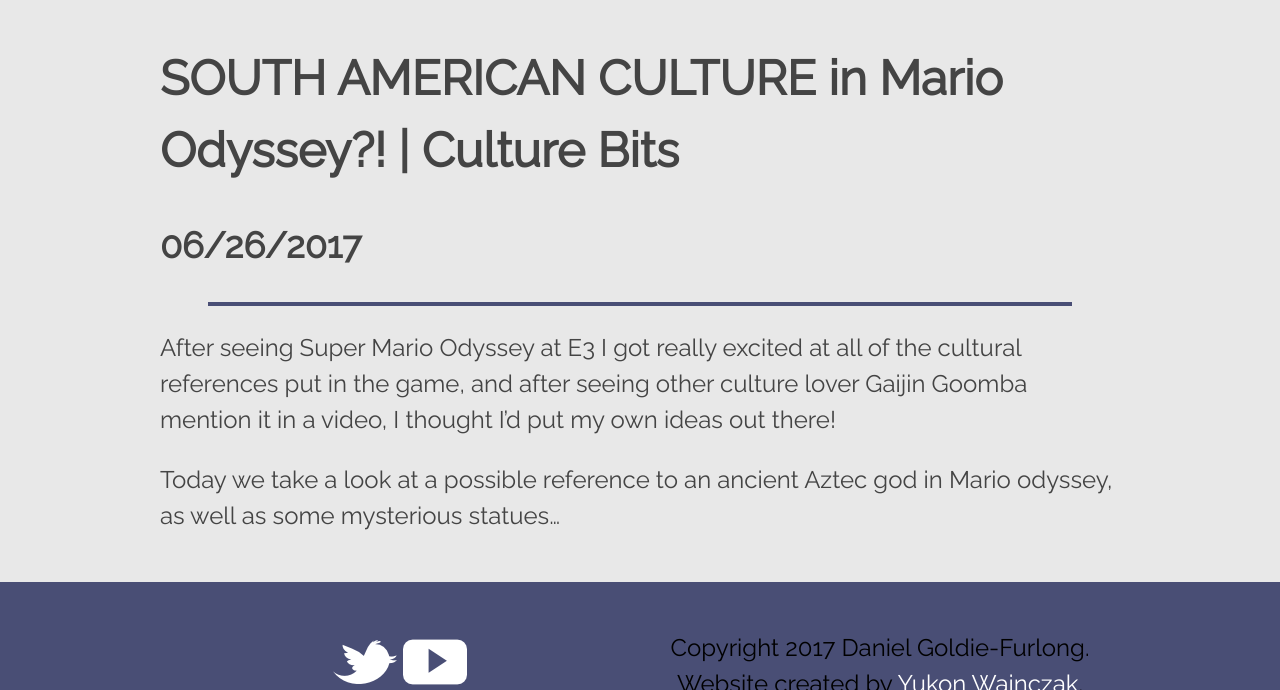
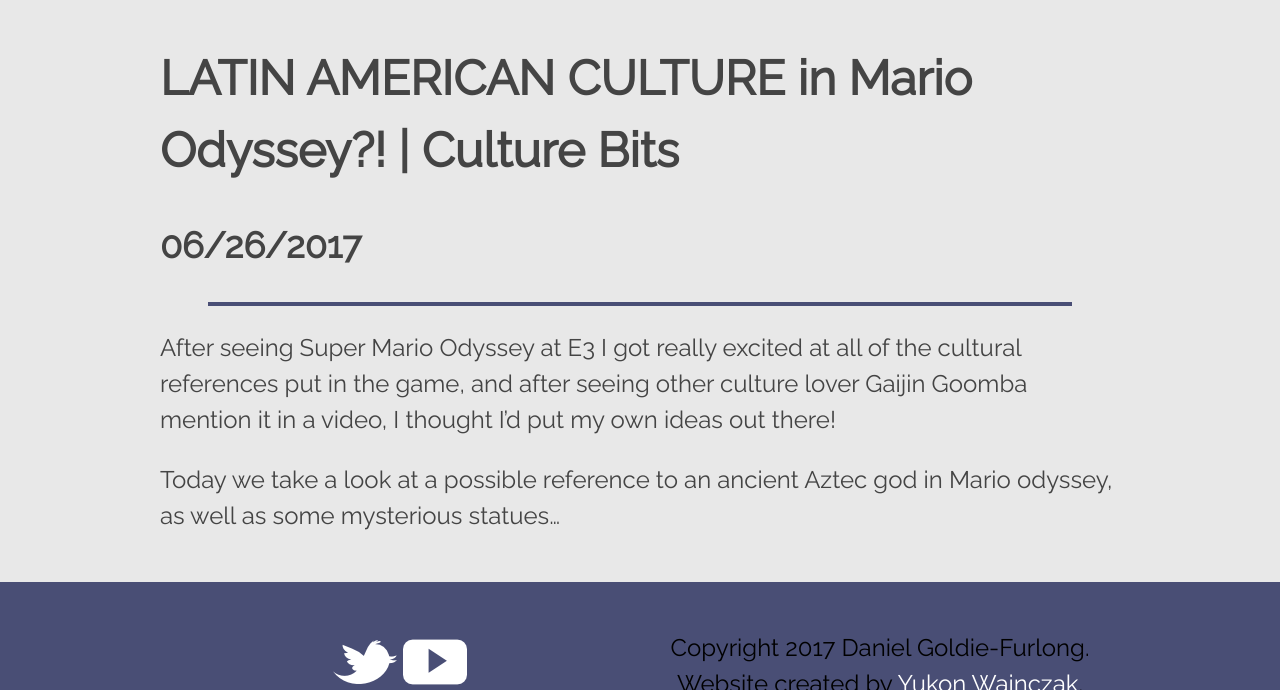
Before and after one commit to Kaihatsujin/kaihatsujin.github.io, a Jekyll site: the page built from _posts/2017-06-26-culture-bits-south-american-culture-mario-odyssey.md, in a window 1280 px wide and 900 px high, scrolled down 1140 px, cut to the strip 210-900 px from the top of the window. Built offline with Jekyll 4.4.1, drawn with Linux system fonts in a browser that asks for light colours.

Commit message:
Aztec culture!

```diff
--- a/_posts/2017-06-26-culture-bits-south-american-culture-mario-odyssey.md
+++ b/_posts/2017-06-26-culture-bits-south-american-culture-mario-odyssey.md
@@ -1,9 +1,9 @@
 ---
 layout: post
-title: "SOUTH AMERICAN CULTURE in Mario Odyssey?! | Culture Bits"
+title: "LATIN AMERICAN CULTURE in Mario Odyssey?! | Culture Bits"
 series: "culture-bits"
 embed: https://www.youtube.com/embed/R1C9TpKNSoU
-thumb: "/assets/thumbnails/culture-bits/culture-bits-aztec-gods-mario-new.png"
+thumb: "/assets/thumbnails/culture-bits/culture-bits-aztec-gods-mario-new-2.png"
 date: 2017-06-26
 ---
 
```
